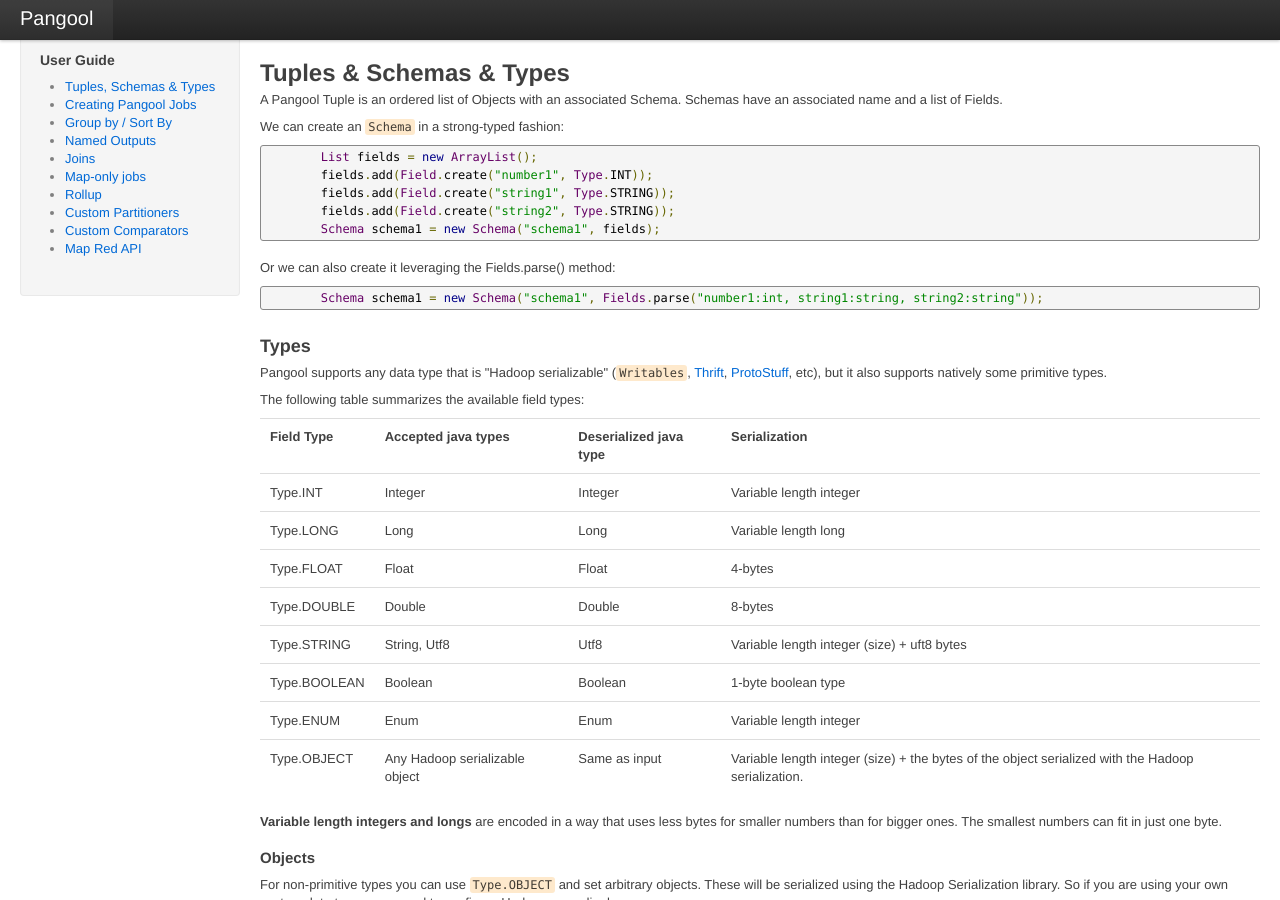
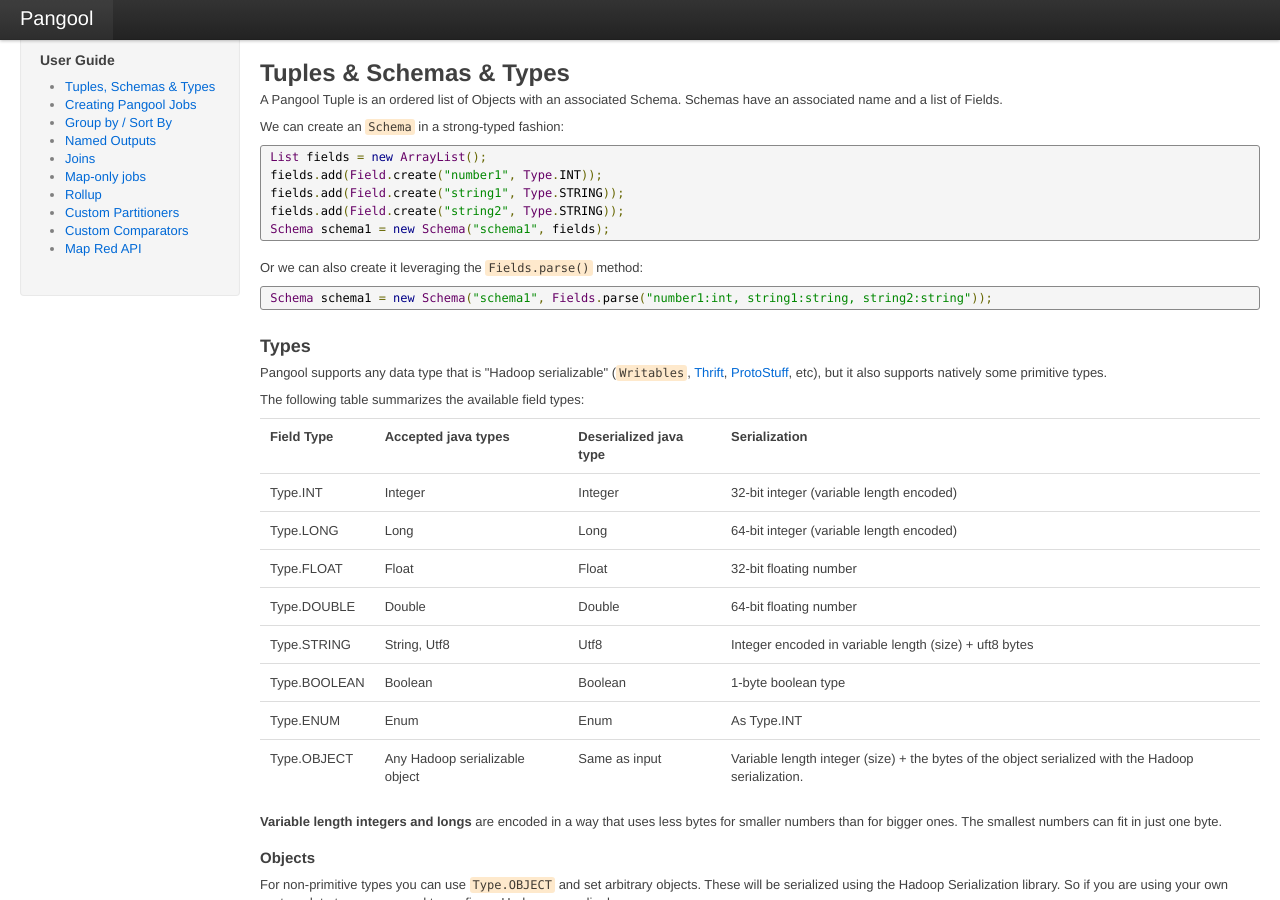
Before and after one commit to datasalt/pangool, a Jekyll site: the page built from userguide/schemas.html, in a window 1280 px wide and 900 px high, scrolled down 191 px. Built offline with Jekyll 4.4.1, drawn with Linux system fonts in a browser that asks for light colours; nearby versions of some CDN libraries; Markdown is read by kramdown in place of the engine named in the settings.

Commit message:
fixed some style things

```diff
--- a/userguide/schemas.html
+++ b/userguide/schemas.html
@@ -23,7 +23,7 @@
  Schema schema1 = new Schema("schema1", fields);
 </pre>
 <p>
-Or we can also create it leveraging the Fields.parse() method:
+Or we can also create it leveraging the <code>Fields.parse()</code> method:
 </p>
 
 <pre class="prettyprint" id="java">
@@ -45,13 +45,13 @@
 
 <table>
 <tr><th>Field Type</th><th>Accepted java types</th><th>Deserialized java type</th><th>Serialization</th></tr>
-<tr><td>Type.INT</td><td>Integer</td><td>Integer</td><td>Variable length integer</td></tr>
-<tr><td>Type.LONG</td><td>Long</td><td>Long</td><td>Variable length long</td></tr>
-<tr><td>Type.FLOAT</td><td>Float</td><td>Float</td><td>4-bytes</td></tr>
-<tr><td>Type.DOUBLE</td><td>Double</td><td>Double</td><td>8-bytes</td></tr>
-<tr><td>Type.STRING</td><td>String, Utf8</td><td>Utf8</td><td>Variable length integer (size) + uft8 bytes</td></tr>
+<tr><td>Type.INT</td><td>Integer</td><td>Integer</td><td>32-bit integer (variable length encoded)</td></tr>
+<tr><td>Type.LONG</td><td>Long</td><td>Long</td><td>64-bit integer (variable length encoded)</td></tr>
+<tr><td>Type.FLOAT</td><td>Float</td><td>Float</td><td>32-bit floating number</td></tr>
+<tr><td>Type.DOUBLE</td><td>Double</td><td>Double</td><td>64-bit floating number</td></tr>
+<tr><td>Type.STRING</td><td>String, Utf8</td><td>Utf8</td><td>Integer encoded in variable length (size) + uft8 bytes</td></tr>
 <tr><td>Type.BOOLEAN</td><td>Boolean</td><td>Boolean</td><td>1-byte boolean type</td></tr>
-<tr><td>Type.ENUM</td><td>Enum</td><td>Enum</td><td>Variable length integer</td></tr>
+<tr><td>Type.ENUM</td><td>Enum</td><td>Enum</td><td>As Type.INT</td></tr>
 <tr>
 	<td>Type.OBJECT</td>
 	<td>Any Hadoop serializable object</td>
```
Lines whose indentation alone changed are shown as unchanged.
